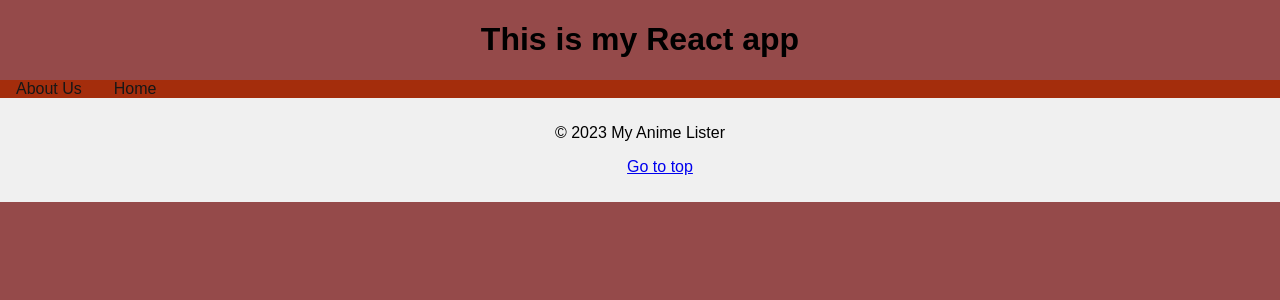
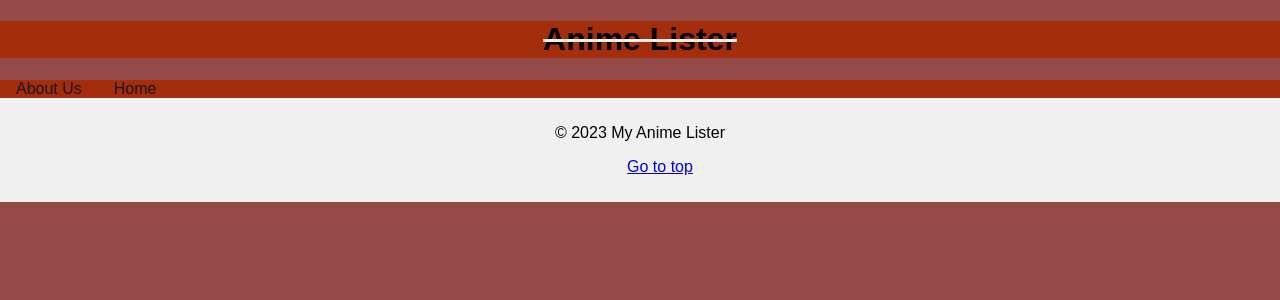
Before and after one commit to Midsnow605/flatiron-phase-2-react-project-frontend, a React (Vite) app: page / in a window 1280 px wide. Shown: the top 300 px of the page. Built offline with nearby package versions, Linux system fonts and the light colour scheme.

Commit message:
CSS stuff

```diff
--- a/src/components/Header.jsx
+++ b/src/components/Header.jsx
@@ -4,7 +4,7 @@ import { Link } from "react-router-dom";
 const Header = () => {
   return (
     <div>
-      <h1>This is my React app</h1>
+      <h1 className="Title">Anime Lister</h1>
       <nav className="nav">
         <ul>
           <li>
--- a/src/index.css
+++ b/src/index.css
@@ -4,7 +4,11 @@ body{
   background-color: #954a4a;
   text-align: center;
 }
-
+.Title {
+  background-color: rgb(164, 45, 12);
+  text-decoration: line-through;
+  text-decoration-color: #f0f0f0;
+}
 .nav {
   background-color: rgb(164, 45, 12) ;
   color: rgb(206, 63, 23);
```
Also changed, not shown: src/pages/Home.jsx (line endings or trailing spaces).
